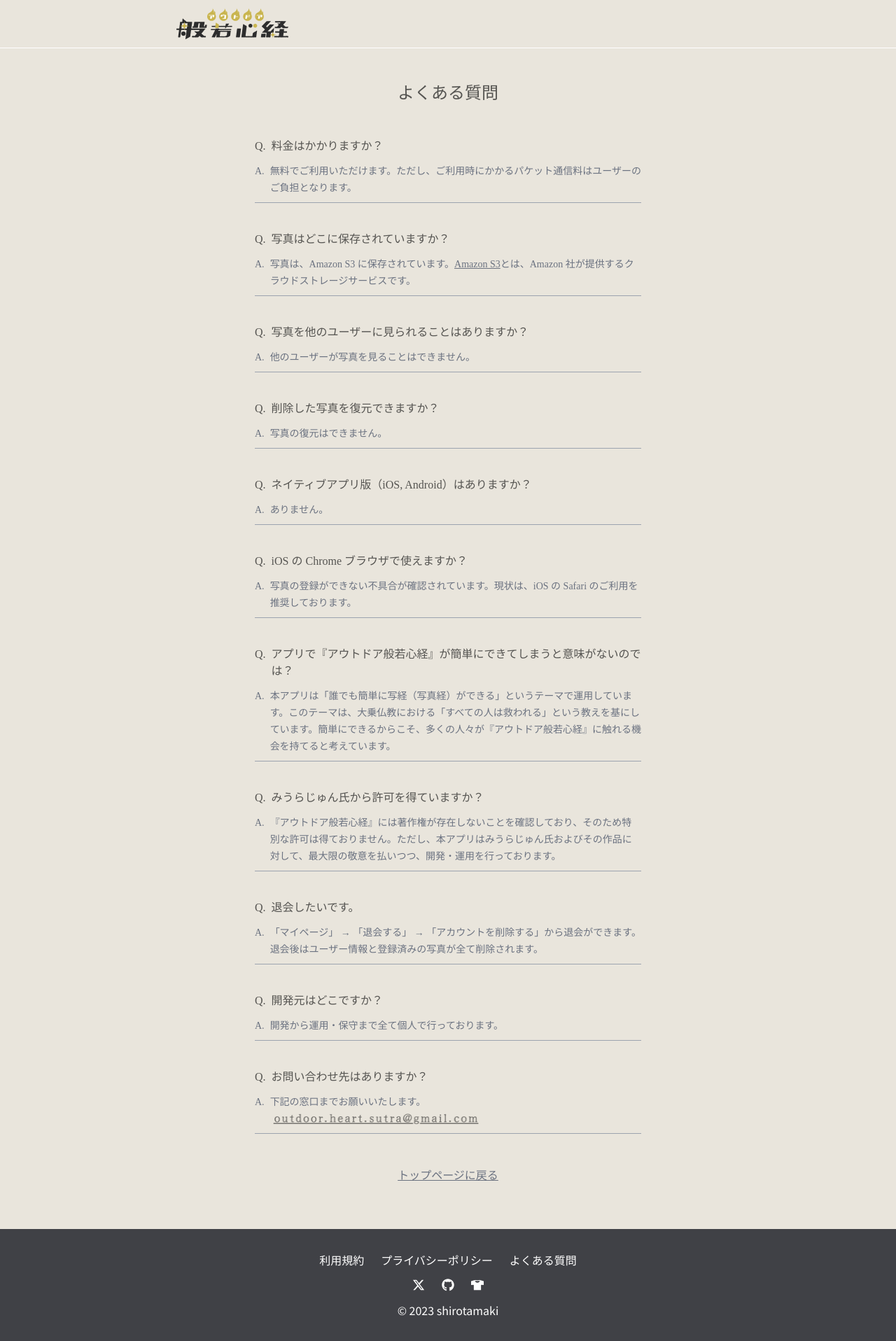
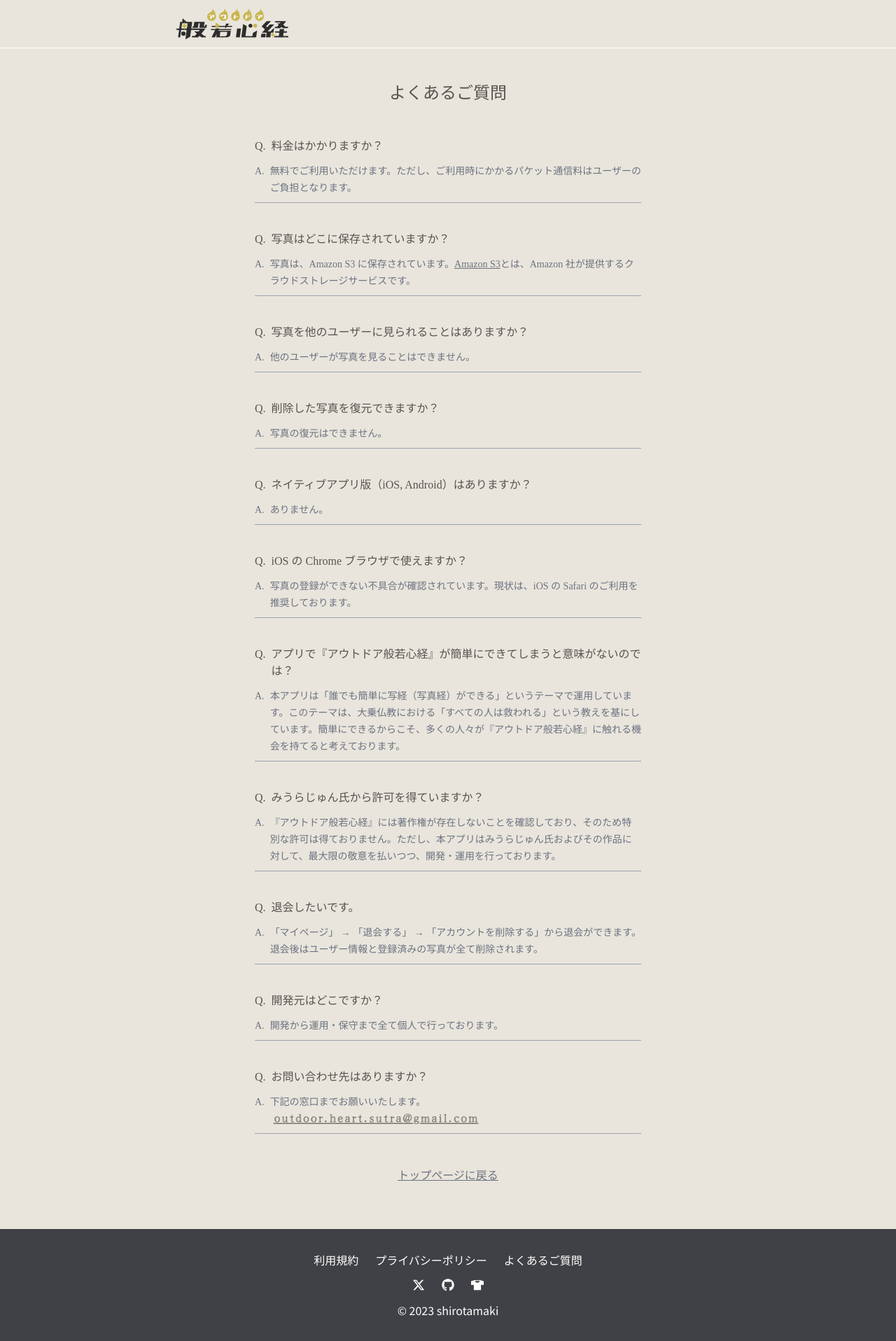
Before and after one commit to shirotamaki/outdoor-heart-sutra, a Next.js app in the folder frontend/: page /faq in a window 1280 px wide. Shown: the whole page at 70% size. Built offline with nearby package versions, Linux system fonts and the light colour scheme; no server answers; a web font is replaced by a local one.

Commit message:
🩹 テキストを修正する
「よくある質問」を「よくあるご質問」に修正する

```diff
--- a/frontend/src/components/Footer.tsx
+++ b/frontend/src/components/Footer.tsx
@@ -27,7 +27,7 @@ const Footer = () => {
             href='/faq'
             className='hover:opacity-50 transition-all duration-100'
           >
-            よくある質問
+            よくあるご質問
           </Link>
         </nav>
         <nav className='flex flex-row space-x-6 items-center md:mb-3 mb-2'>
--- a/frontend/src/pages/faq.tsx
+++ b/frontend/src/pages/faq.tsx
@@ -9,16 +9,16 @@ const Faq = () => {
     <div className='flex flex-col min-h-screen'>
       <Head>
         <title>FAQ | アウトドア般若心経</title>
-        <meta name='description' content='アウトドア般若心経：よくある質問（FAQ）' />
-        <meta property='og:description' content='アウトドア般若心経：よくある質問（FAQ）' />
-        <meta name='twitter:description' content='アウトドア般若心経：よくある質問（FAQ）' />
+        <meta name='description' content='アウトドア般若心経：よくあるご質問（FAQ）' />
+        <meta property='og:description' content='アウトドア般若心経：よくあるご質問（FAQ）' />
+        <meta name='twitter:description' content='アウトドア般若心経：よくあるご質問（FAQ）' />
       </Head>
       <Header />
       <main className='bg-beige flex flex-grow w-full'>
         <article className='flex flex-col items-center font-kinuta text-gray-500 p-4 w-full'>
           <section className='sm:w-552 w-full mx-auto'>
             <h1 className='text-mainBlack text-lg sm:text-2xl text-center mt-4 mb-8 sm:mt-8 sm:mb-12'>
-              よくある質問
+              よくあるご質問
             </h1>
             <ul>
               <li className='mb-10 pb-2 border-b border-gray-400'>
@@ -109,7 +109,7 @@ const Faq = () => {
                 <p className='text-xs sm:text-sm flex flex-row leading-5 md:leading-6'>
                   <div className='mr-2'>A.</div>
                   <div className=''>
-                    本アプリは「誰でも簡単に写経（写真経）ができる」というテーマで運用しています。このテーマは、大乗仏教における「すべての人は救われる」という教えを基にしています。簡単にできるからこそ、多くの人々が『アウトドア般若心経』に触れる機会を持てると考えています。
+                    本アプリは「誰でも簡単に写経（写真経）ができる」というテーマで運用しています。このテーマは、大乗仏教における「すべての人は救われる」という教えを基にしています。簡単にできるからこそ、多くの人々が『アウトドア般若心経』に触れる機会を持てると考えております。
                   </div>
                 </p>
               </li>
```
Also changed, not shown: 1 other file (tests, documents, lock files or other folders).
